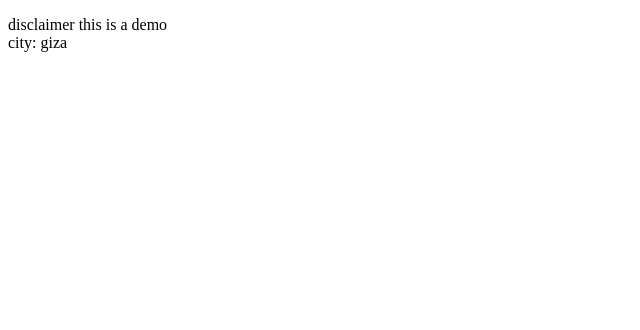
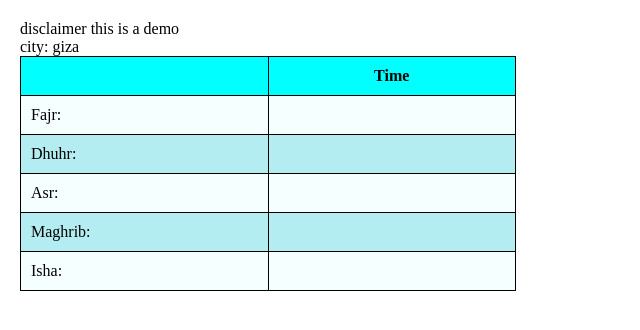
Before and after one commit to CFL-CodeForLife/Islamic-prayer-times-demo, a plain HTML site: page index.html in a window 1280 px wide. Shown: the whole page, without its empty margins (0-640 px from the left). Drawn offline with Linux system fonts and the light colour scheme; no server answers.

Commit message:
show the data in a table

```diff
--- a/index.html
+++ b/index.html
@@ -5,18 +5,88 @@
 		<meta http-equiv="X-UA-Compatible" content="IE=edge" />
 		<meta name="viewport" content="width=device-width, initial-scale=1.0" />
 		<title>Islamic prayer times Demo</title>
+		<style>
+		*{
+			padding: 0;
+			margin: 0;
+			box-sizing: border-box;
+		}
+		main {
+            margin: 20px;
+			align-items: center;
+        }
+		div.container{
+			align-items: center;
+		}
+        table tr:nth-child(even) {
+            background-color: rgb(245, 255, 255);
+        }
+        table tr:nth-child(odd) {
+            background-color: rgb(180, 237, 241);
+        }
+        table th {
+            /* color: white; */
+            background-color: rgb(0, 255, 255);
+        }
+        table {
+            width: 40%;
+            background-color: #f1f1c1;
+        }
+        table, th, td {
+            border: 1px solid black;
+            border-collapse: collapse;
+            padding: 10px;
+        }
+		th, td{
+			width: 50%;
+		}
+		</style>
 	</head>
 	<body>
 		<main>
 			<p>disclaimer this is a demo <br />
 				city: giza</p>
-			<span class="data"></span>
+			<div class="container">
+				<table class="">
+					<tr>
+						<th></th>
+						<th>Time</th>
+					</tr>
+					<tr>
+						<td>Fajr:</td>
+						<td><span class="Fajr"></span> </td>
+					</tr>
+					<tr>
+						<td>Dhuhr:</td>
+						<td><span class="Dhuhr"></span> </td>
+					</tr>
+					<tr>
+						<td>Asr:</td>
+						<td><span class="Asr"></span> </td>
+					</tr>
+					<tr>
+						<td>Maghrib:</td>
+						<td><span class="Maghrib"></span> </td>
+					</tr>
+					<tr>
+						<td>Isha:</td>
+						<td><span class="Isha"></span> </td>
+					</tr>
+
+				</table>
+			</div>
 		</main>
 		<script>
 			(async () => {
-				var res = await(await fetch(`https://api.pray.zone/v2/times/day.json?city=giza&date=${new Date().toJSON().split("T")[0]}`)).json();
+				const res = await(await fetch(`https://api.pray.zone/v2/times/day.json?city=giza&date=${new Date().toJSON().split("T")[0]}`)).json();
 				console.log(res.results.datetime[0].times);
-				document.querySelector(".data").innerHTML = JSON.stringify(res.results.datetime[0].times,null,"</br>").replace(/[{}",]/g, "");
+				Object.keys(res.results.datetime[0].times).forEach(element => {
+					try {
+						document.querySelector(`.${element}`).innerHTML=(res.results.datetime[0].times[element].split(':')[0]>12)?(parseInt(res.results.datetime[0].times[element])-12)+':'+res.results.datetime[0].times[element].split(':')[1]:res.results.datetime[0].times[element]
+					} catch (error) {
+						// console.log(error)
+					}
+				});
 			})();
 		</script>
 	</body>
```
